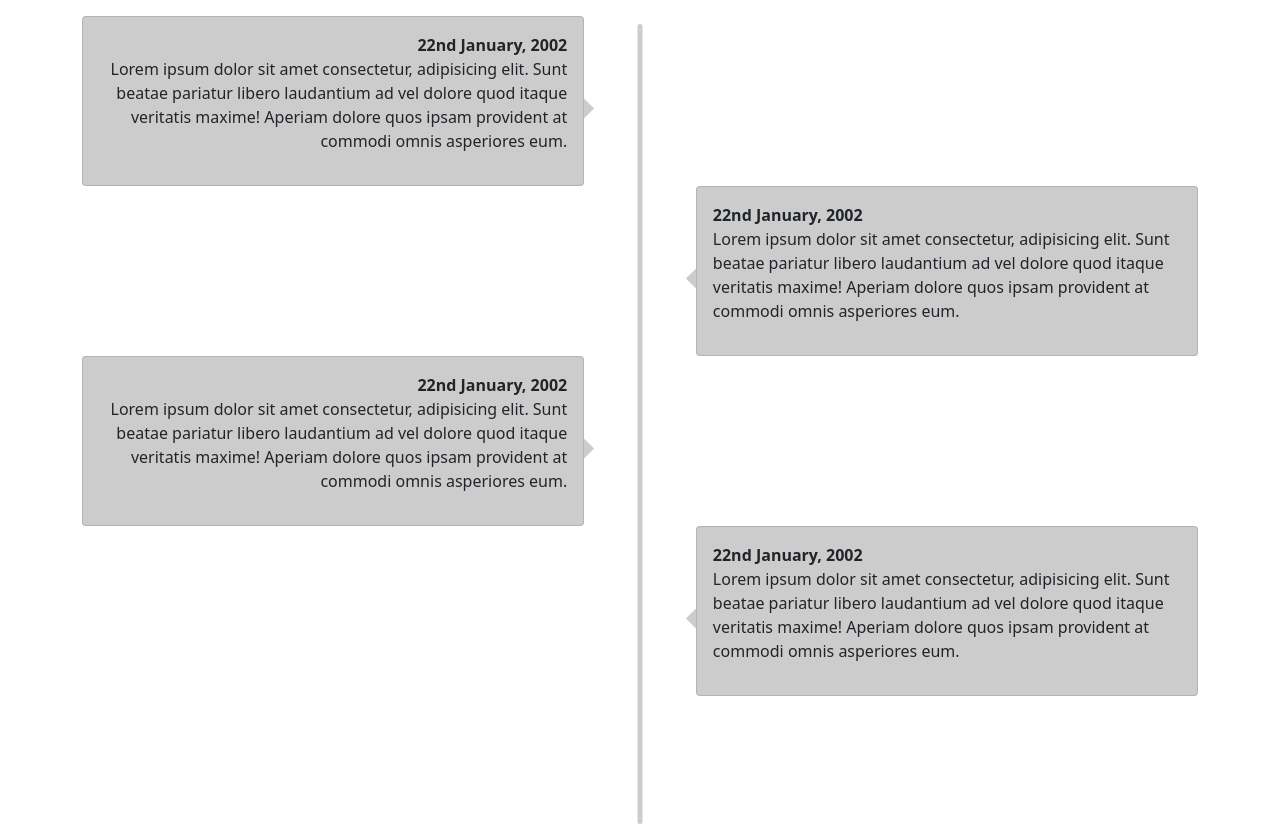
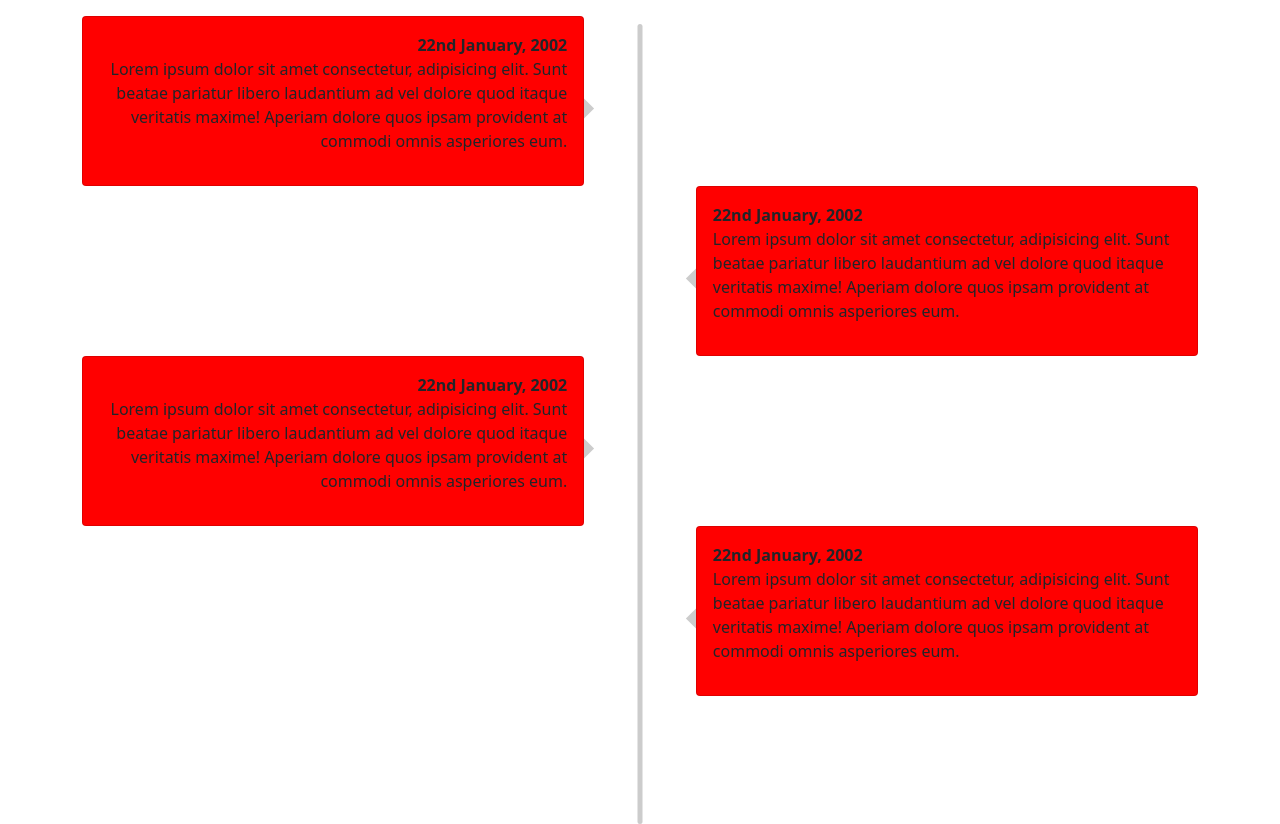
Before and after one commit to armanahsanhabib/verticaltimeline, a plain HTML site: page index.html in a window 1280 px wide. Drawn offline with nearby package versions, Linux system fonts and the light colour scheme.

Commit message:
bg color to red

```diff
--- a/style.css
+++ b/style.css
@@ -1,5 +1,5 @@
 .card {
-  background-color: #ccc;
+  background-color: rgb(255, 0, 0);
 }
 
 .card:nth-child(odd) {
```
